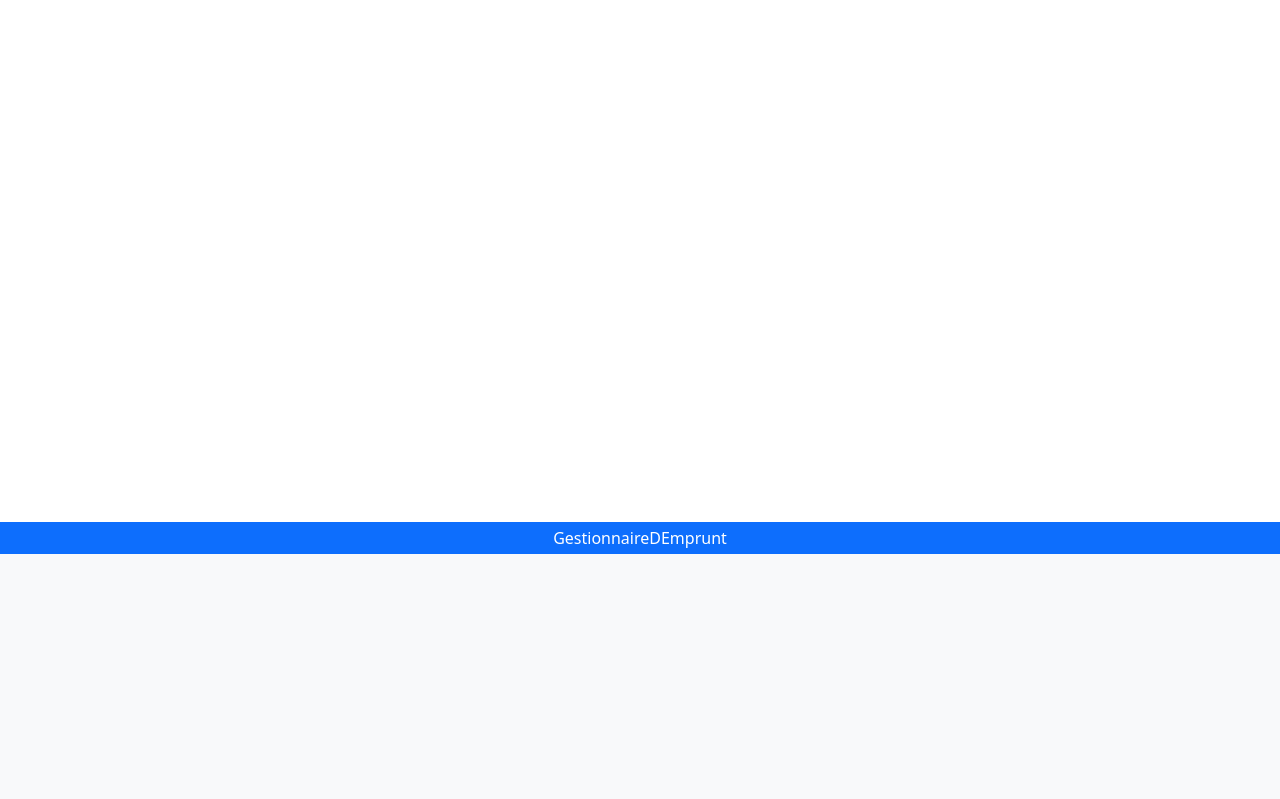
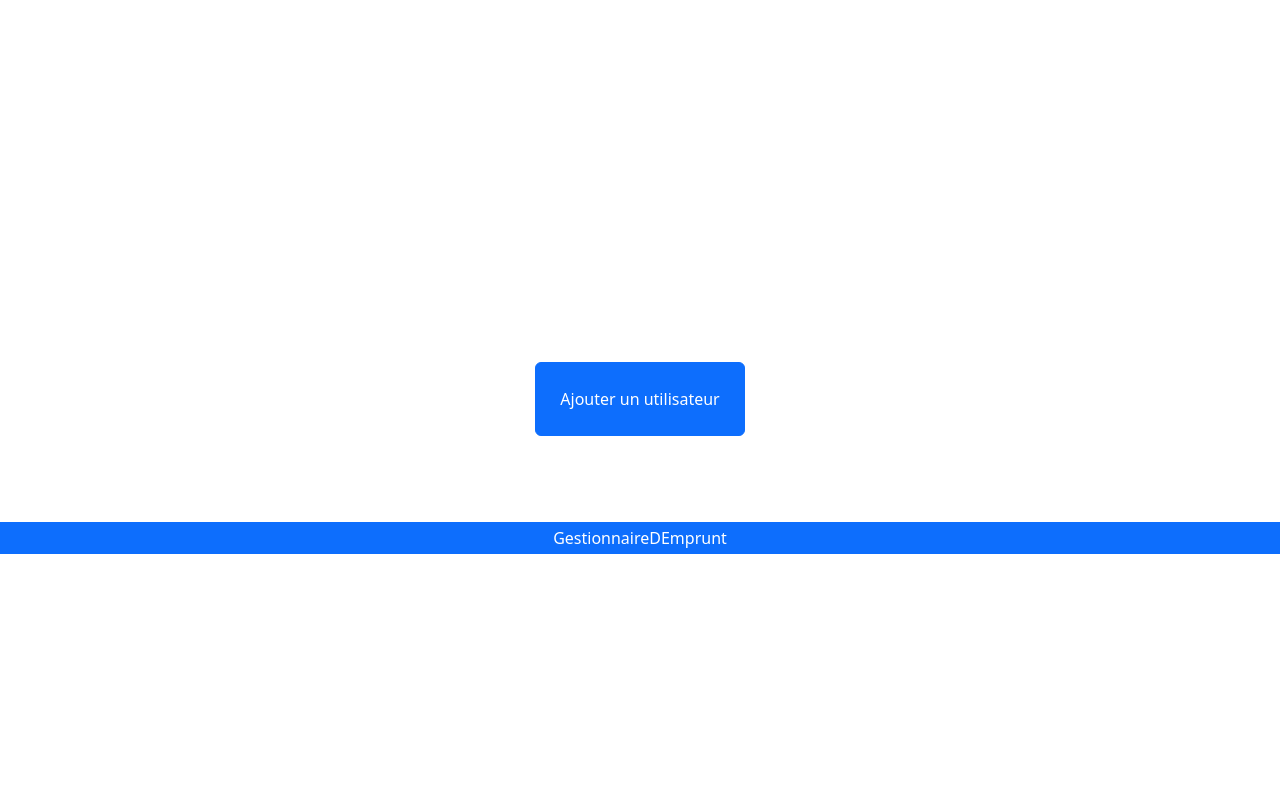
Before and after one commit to doriangilbert/GestionnaireDEmprunt, a PHP site: page /showUser.php in a window 1280 px wide. Shown: the part 246-1045 px from the top of the page. Before the commit the page ends 800 px from the top, so only its background shows below. Run offline with PHP 8.4, Linux system fonts and the light colour scheme; the visitor is signed in with stand-in values (Sample User, id 1); data that the repository does not hold is empty; some libraries are stand-ins or nearby versions.

Commit message:
Ajout bouton Ajouter Utilisateur

```diff
--- a/main/view/showUser.php
+++ b/main/view/showUser.php
@@ -65,6 +65,10 @@
     </table>
 </div>
 
+<div class="d-flex justify-content-center align-items-center h-100 flex-column">
+    <a href="../view/ajoutUtilisateur.php" class="btn btn-primary m-5 p-4">Ajouter un utilisateur</a>
+</div>
+
 <?php include('../view/footer.php') ?>
 
 </body>
```
